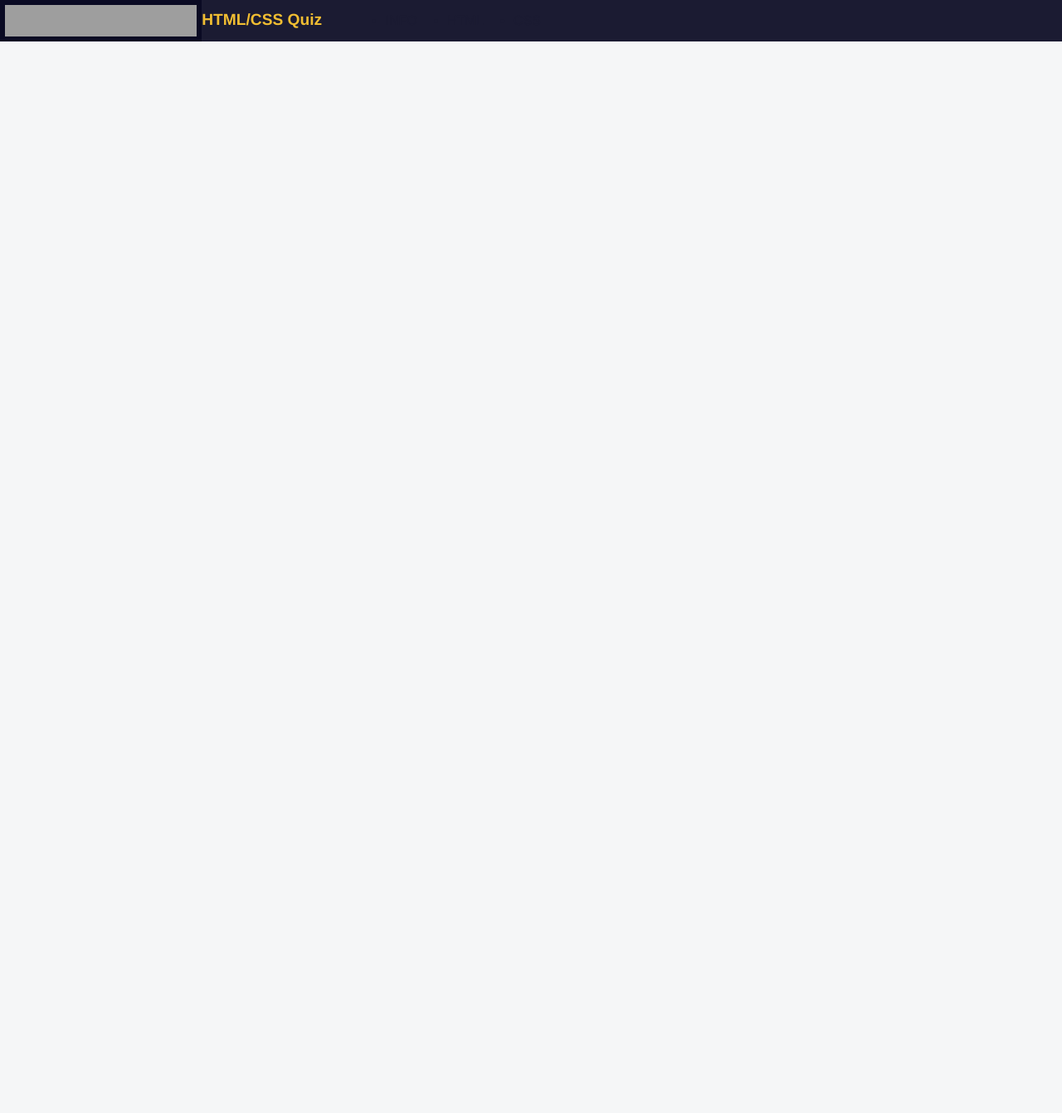
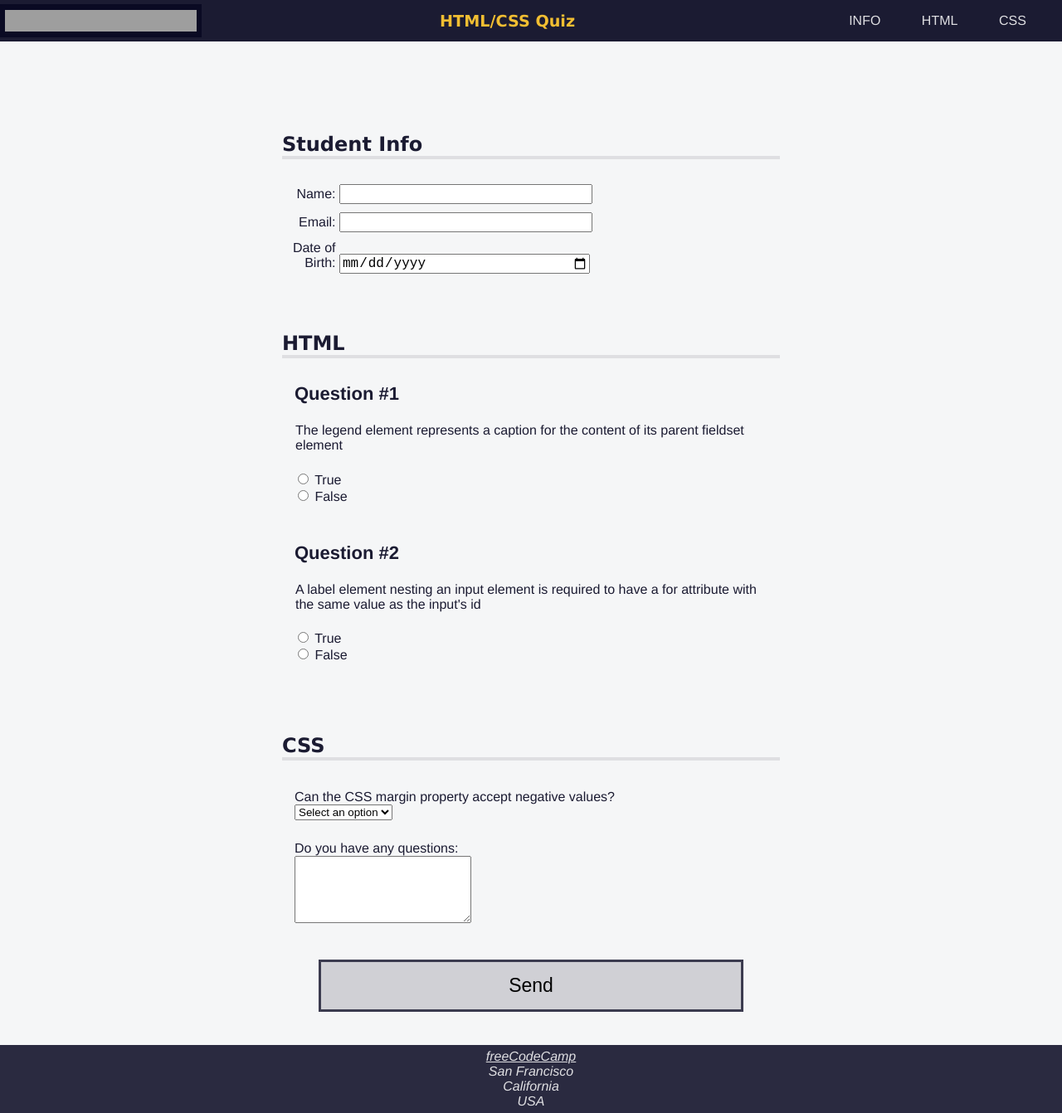
Before and after one commit to rafaederli/freeCodeCamp, a plain HTML site: page Accessibility/index.html in a window 1280 px wide. Shown: the whole page at 83% size. Before the commit the page ends 800 px from the top, so only its background shows below. Drawn offline with Linux system fonts and the light colour scheme; grey boxes are pictures that could not be loaded.

Commit message:
Accessibility

```diff
--- a/Accessibility/index.html
+++ b/Accessibility/index.html
@@ -13,18 +13,109 @@
       <h1>HTML/CSS Quiz</h1>
       <nav>
         <ul>
-          <li><a>INFO</a></li>
-          <li><a>HTML</a></li>
-          <li><a>CSS</a></li>
+          <li><a href="#student-info">INFO</a></li>
+          <li><a href="#html-questions">HTML</a></li>
+          <li><a href="#css-questions">CSS</a></li>
         </ul>
       </nav>
     </header>
     <main>
       <form method="post" action="https://freecodecamp.org/practice-project/accessibility-quiz">
-        <section></section>
-        <section></section>
-        <section></section>
+        <section role="region" aria-labelledby="student-info">
+          <h2 id="student-info">Student Info</h2>
+          <div class="info">
+            <label for="student-name">Name:</label>
+            <input type="text" name="student-name" id="student-name" />
+          </div>
+          <div class="info">
+            <label for="student-email">Email:</label>
+            <input type="email" name="student-email" id="student-email" />
+          </div>
+          <div class="info">
+            <label for="birth-date">Date of Birth:</label>
+            <input type="date" name="birth-date" id="birth-date" />
+          </div>
+        </section>
+        <section role="region" aria-labelledby="html-questions">
+          <h2 id="html-questions">HTML</h2>
+          <div class="question-block">
+            <h3><span class="sr-only">Question</span>1</h3>
+            <fieldset class="question" name="html-question-one">
+              <legend>
+                The legend element represents a caption for the content of its
+                parent fieldset element
+              </legend>
+              <ul class="answers-list">
+                <li>
+                  <label for="q1-a1">
+                    <input type="radio" id="q1-a1" name="q1" value="true" />
+                    True
+                  </label>
+                </li>
+                <li>
+                  <label for="q1-a2">
+                    <input type="radio" id="q1-a2" name="q1" value="false" />
+                    False
+                  </label>
+                </li>
+              </ul>
+            </fieldset>
+          </div>
+          <div class="question-block">
+            <h3><span class="sr-only">Question</span>2</h3>
+            <fieldset class="question" name="html-question-two">
+              <legend>
+                A label element nesting an input element is required to have a
+                for attribute with the same value as the input's id
+              </legend>
+              <ul class="answers-list">
+                <li>
+                  <label for="q2-a1">
+                    <input type="radio" id="q2-a1" name="q2" value="true" />
+                    True
+                  </label>
+                </li>
+                <li>
+                  <label for="q2-a2">
+                    <input type="radio" id="q2-a2" name="q2" value="false" />
+                    False
+                  </label>
+                </li>
+              </ul>
+            </fieldset>
+          </div>
+        </section>
+        <section role="region" aria-labelledby="css-questions">
+          <h2 id="css-questions">CSS</h2>
+          <div class="formrow">
+            <div class="question-block">
+              <label for="selector">Can the CSS margin property accept negative values?</label>
+            </div>
+            <div class="answer">
+              <select name="selector" id="selector" required>
+                <option value="">Select an option</option>
+                <option value="yes">Yes</option>
+                <option value="no">No</option>
+              </select>
+            </div>
+            <div class="question-block">
+              <label for="css-textarea">Do you have any questions:</label>
+            </div>
+            <div class="answer">
+              <textarea id="css-textarea" name="css-questions" rows="5" cols="24"></textarea>
+            </div>
+          </div>
+        </section>
+        <button type="submit">Send</button>
       </form>
     </main>
+    <footer>
+      <address>
+        <a href="https://freecodecamp.org">freeCodeCamp</a><br />
+        San Francisco<br />
+        California<br />
+        USA
+      </address>
+    </footer>
   </body>
 </html>
--- a/Accessibility/styles.css
+++ b/Accessibility/styles.css
@@ -1,3 +1,7 @@
+* {
+    scroll-behavior: smooth;
+}
+
 body {
     background: #f5f6f7;
     color: #1b1b32;
@@ -10,6 +14,9 @@ width: 100%;
     height: 50px;
     background-color: #1b1b32;
     display: flex;
+    justify-content: space-between;
+    align-items: center;
+    top: 0;
 }
 
 #logo {
@@ -22,6 +29,7 @@ padding: 0.4rem;
 h1 {
     color: #f1be32;
     font-size: min(5vw, 1.2em);
+    text-align: center;
 }
 
 nav {
@@ -33,4 +41,142 @@ height: 50px;
 nav > ul {
     display: flex;
     justify-content: space-evenly;
+    flex-wrap: wrap;
+    align-items: center;
+    padding-inline-start: 0;
+    margin-block: 0;
+    height: 100%;
 }
+
+nav > ul > li {
+    color: #dfdfe2;
+    margin: 0 0.2rem;
+    padding: 0.2rem;
+    display: block;
+}
+
+nav > ul > li:hover {
+    background-color: #dfdfe2;
+    color: #1b1b32;
+    cursor: pointer;
+}
+
+li > a {
+    color: inherit;
+    text-decoration: none;
+}
+
+main {
+    padding-top: 50px;
+}
+
+section {
+    width: 80%;
+    margin: 0 auto 10px auto;
+    max-width: 600px;
+}
+
+h1,
+h2 {
+    font-family: Verdana, Tahoma;
+}
+
+h2 {
+    border-bottom: 4px solid #dfdfe2;
+    margin-top: 0px;
+    padding-top: 60px;
+}
+
+.info {
+    padding: 10px 0 0 5px;
+}
+
+.formrow {
+    margin-top: 30px;
+    padding: 0px 15px;
+}
+
+input {
+    font-size: 1rem;
+}
+
+.info label, .info input {
+    display: inline-block;
+}
+
+.info input {
+    width: 50%;
+    text-align: left;
+}
+
+.info label {
+    width: 10%;
+    min-width: 55px;
+    text-align: right;
+}
+
+.question-block {
+    text-align: left;
+    display: block;
+    width: 100%;
+    margin-top: 20px;
+    padding-top: 5px;
+}
+
+h3 {
+    margin-top: 5px;
+    padding-left: 15px;
+    font-size: 1.375rem;
+}
+
+h3::before {
+    content: "Question #";
+}
+
+.question {
+    border: none;
+    padding-bottom: 0;
+}
+
+.answers-list {
+    list-style: none;
+    padding: 0;
+}
+
+button {
+    display: block;
+    margin: 40px auto;
+    width: 40%;
+    padding: 15px;
+    font-size: 1.438rem;
+    background: #d0d0d5;
+    border: 3px solid #3b3b4f;
+}
+
+footer {
+    background-color: #2a2a40;
+    display: flex;
+    justify-content: center;
+}
+
+footer,
+footer a {
+    color: #dfdfe2;
+}
+
+address {
+    text-align: center;
+    padding: 0.3em;
+}
+
+.sr-only {
+    position: absolute;
+    width: 1px;
+    height: 1px;
+    padding: 0;
+    margin: -1px;
+    overflow: hidden;
+    clip: rect(0, 0, 0, 0);
+    white-space: nowrap;
+    border: 0;
+}
```
Lines whose indentation alone changed are shown as unchanged.
